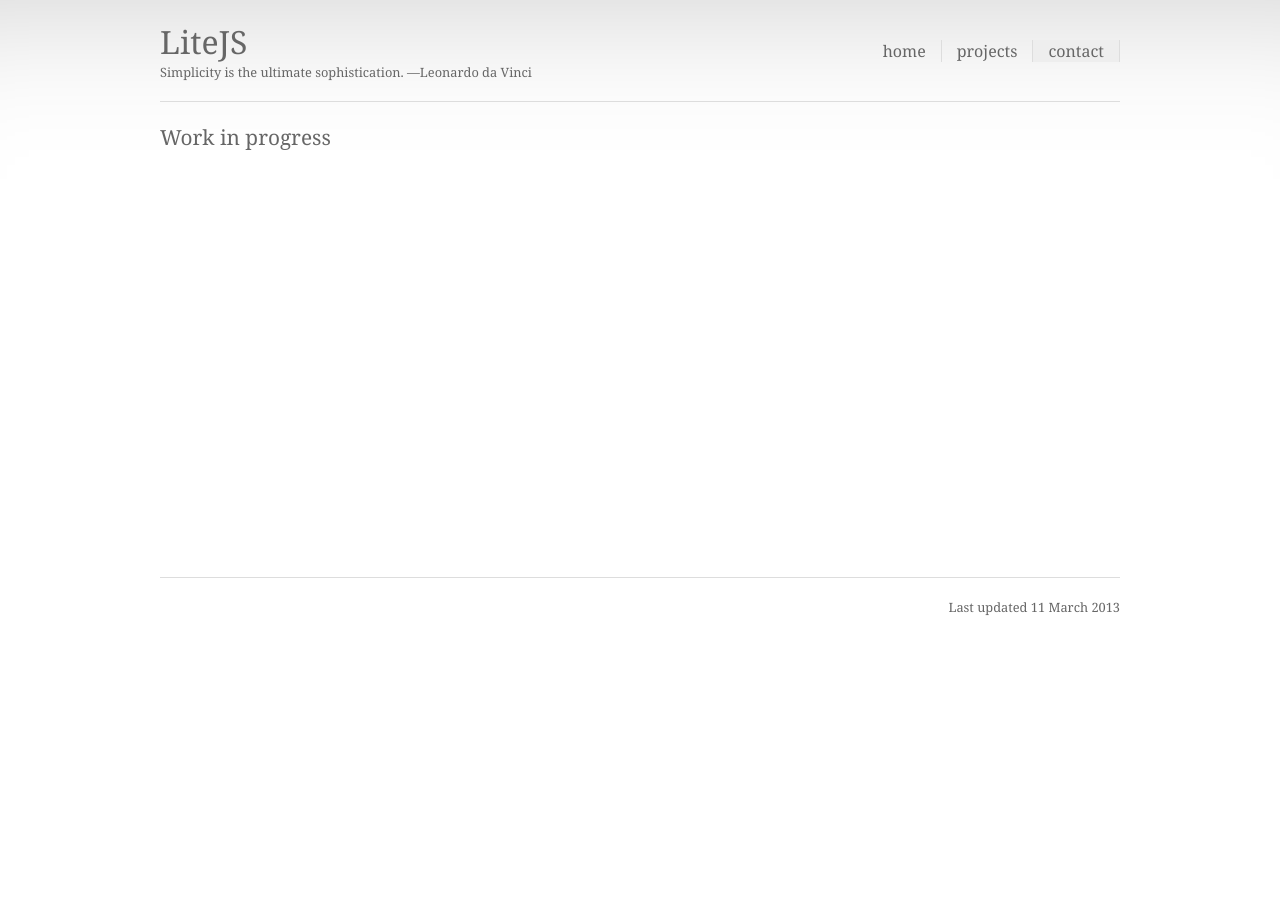
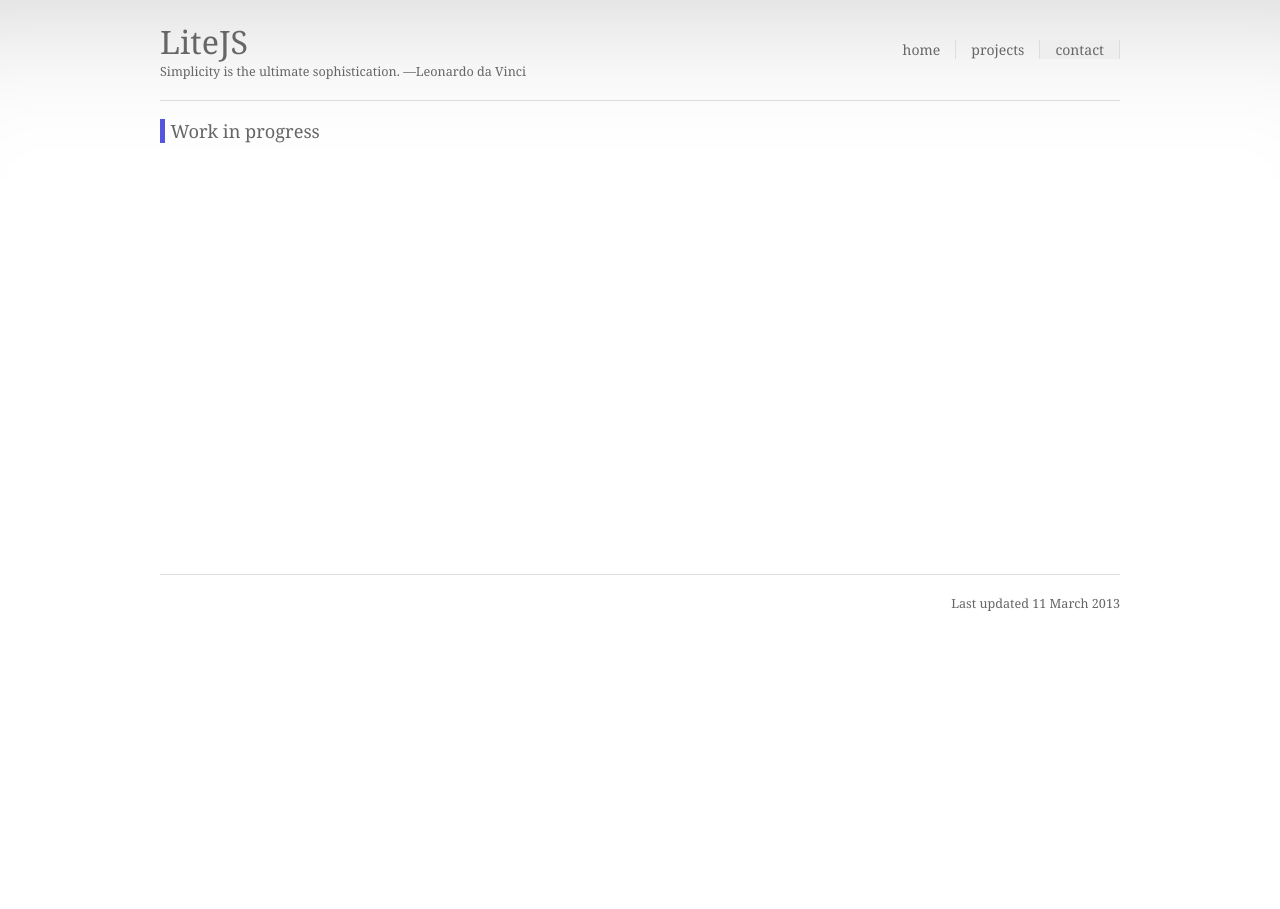
Before and after one commit to litejs/litejs.github.io, a Jekyll site: the page built from contact/index.md, in a window 1280 px wide. Built offline with Jekyll 4.4.1, drawn with Linux system fonts in a browser that asks for light colours; Markdown is read by kramdown in place of the engine named in the settings.

Commit message:
css update

```diff
--- a/css/theme1.css
+++ b/css/theme1.css
@@ -26,19 +26,21 @@ body {
 	max-width: 960px;
 	min-height: 101%;
 	margin: 0 auto;
-	font: 16px Georgia, "Times New Roman", serif;
+	font: 14px Georgia, "Times New Roman", serif;
 	color: #666;
 }
 
 h1, h2, h3, h4, h5, h6 {
 	margin: 1em 0 .5em 0;
-	padding: 0;
+	padding: 0 0 0 .3em;
 	font-size: 1.5em;
 	font-weight: normal;
+	border-left: .3em solid #5d5;
 }
 
 h3, h4, h5, h6 {
 	font-size: 1.3em;
+	border-left: .3em solid #55d;
 }
 
 .header {
@@ -49,13 +51,15 @@ h3, h4, h5, h6 {
 .header h1 {
 	margin: 0;
 	padding: 0;
-	font-size: 2em;
+	border: 0;
+	font-size: 2.3em;
 }
 
 .header h2 {
 	margin: 0;
 	padding: 0;
-	font-size: .8em;
+	border: 0;
+	font-size: .9em;
 }
 
 .menu {
@@ -89,5 +93,5 @@ h3, h4, h5, h6 {
 	clear: both;
 	padding: 20px 0 40px 0;
 	border-top: 1px solid #ddd;
-	font-size: .8em;
+	font-size: .9em;
 }
```
